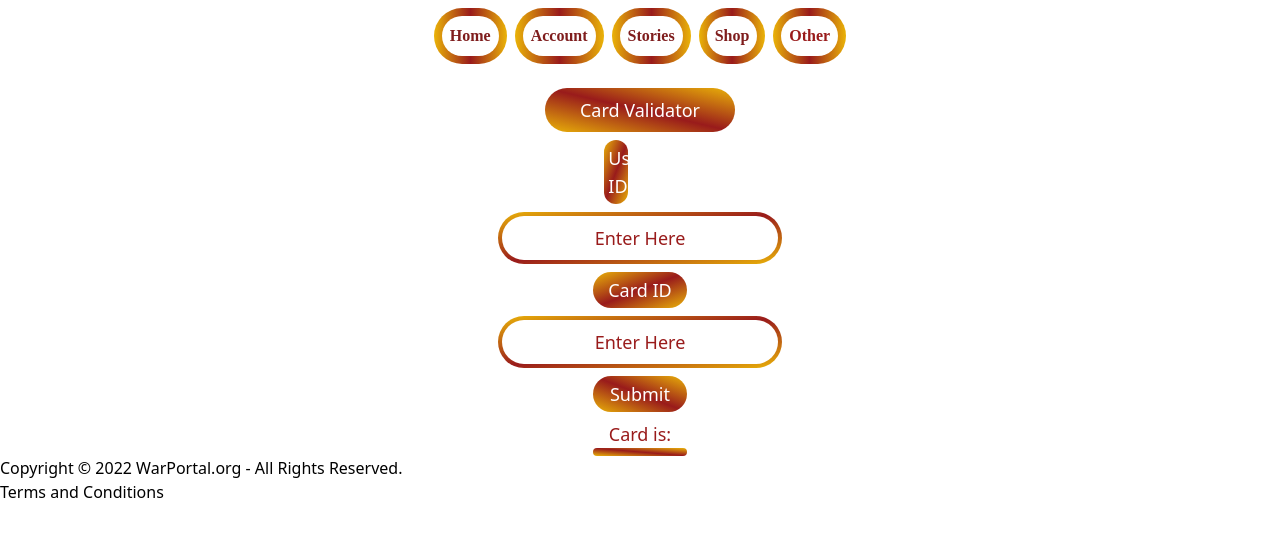
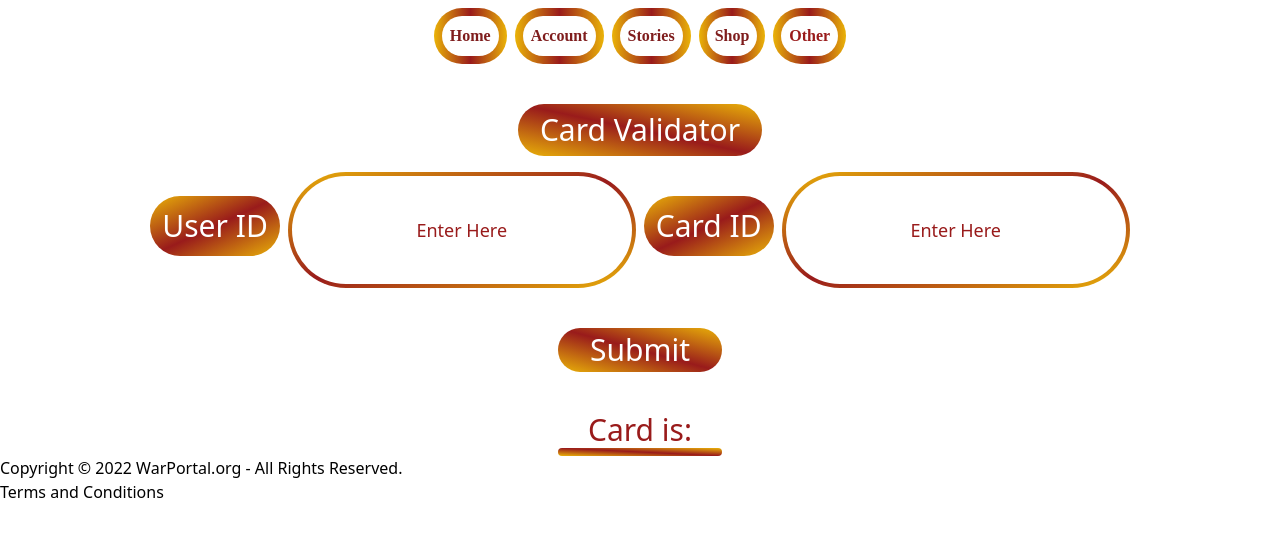
Before and after one commit to GithubWarPortal/GithubWarPortal, a React (Vite) app in the folder WarPortal/client/: page /Validator in a window 1280 px wide. Shown: the top 536 px of the page. Built offline with nearby package versions, Linux system fonts and the light colour scheme; a web font is replaced by a local one.

Commit message:
added medias query for large/desktop screen sizes

```diff
--- a/WarPortal/client/src/components/CardValidator.jsx
+++ b/WarPortal/client/src/components/CardValidator.jsx
@@ -36,26 +36,26 @@ export default function CardValidator() {
   };
   return (
     <>
-      <div class="    mt-6 flex items-center justify-center text-center text-lg text-red-800">
+      <div class="lg:mt-10 lg:flex-wrap lg:justify-center lg:align-middle  mt-6 flex items-center justify-center text-center text-lg text-red-800">
         <form onSubmit={handleSubmit} class="">
         <header class=" flex justify-center">
             {" "}
-            <h1 class="  text flex w-2/3 justify-center rounded-full  bg-white bg-gradient-to-tr from-yellow-500  via-red-800 to-yellow-500 p-2 text-center align-middle text-white ">
+            <h1 class="lg:text-3xl lg:w-1/4 flex w-2/3 justify-center rounded-full  bg-white bg-gradient-to-tr from-yellow-500  via-red-800 to-yellow-500 p-2 text-center align-middle text-white ">
               Card Validator
             </h1>
           </header>
-
-          <section class=" flex justify-center">
+ <div class="lg:flex lg:flex-row">
+          <section class="lg:mr-2 lg:mt-8 lg:text-3xl lg:align-middle lg:justify-center flex justify-center">
             <label for="User Id">
-
               {" "}
-            <h2 class=" mt-2 w-1/3 rounded-full bg-gradient-to-tl from-yellow-500  via-red-800   to-yellow-500 p-1  text-white  hover:to-yellow-500">
+              <h2 class="lg:flex lg:p-3 flex-col mt-2  rounded-full bg-gradient-to-tl from-yellow-500  via-red-800   to-yellow-500 pl-2 pt-1 pb-1  pr-2 text-white  hover:to-yellow-500">
                 User ID
-            </h2></label>
+              </h2>
+            </label>
           </section>
-          <section class="  mt-2  rounded-full  bg-gradient-to-tl   from-yellow-500 via-red-800 to-yellow-500 p-1 hover:to-yellow-500 ">
+          <section class="lg:mt-4   mt-2  rounded-full  bg-gradient-to-tl   from-yellow-500 via-red-800 to-yellow-500 p-1 hover:to-yellow-500 ">
             <input
-              class="rounded-full bg-white p-2 text-center placeholder-red-800"
+              class="   rounded-full bg-white p-2 lg:p-10 text-center placeholder-red-800"
               type="text"
               name="userId"
               placeholder="Enter Here"
@@ -65,16 +65,17 @@ export default function CardValidator() {
             ></input>
           </section>
 
-          <section class="  flex justify-center">
+          <section class="lg:mr-2 lg:ml-2 lg:mt-8 lg:text-3xl lg:align-middle lg:justify-center flex justify-center">
+            <label for="User Id">
               {" "}
-            <h2 class=" mt-2 w-1/3 rounded-full bg-gradient-to-tl from-yellow-500  via-red-800   to-yellow-500 p-1  text-white  hover:to-yellow-500">
+              <h2 class="lg:flex lg:p-3 flex-col mt-2  rounded-full bg-gradient-to-tl from-yellow-500  via-red-800   to-yellow-500 pl-2 pt-1 pb-1  pr-2 text-white  hover:to-yellow-500">
                 Card ID
               </h2>
+            </label>
           </section>
-          <section class="   mt-2  rounded-full  bg-gradient-to-tl   from-yellow-500 via-red-800 to-yellow-500 p-1 hover:to-yellow-500 ">
-            <label for="Character Id">
+          <section class="lg:mt-4    mt-2  rounded-full  bg-gradient-to-tl   from-yellow-500 via-red-800 to-yellow-500 p-1 hover:to-yellow-500 ">
             <input
-              class=" rounded-full bg-white p-2 text-center placeholder-red-800"
+              class="   rounded-full bg-white p-2 lg:p-10 text-center placeholder-red-800"
               type="text"
               name="characterId"
               placeholder="Enter Here"
@@ -82,26 +83,26 @@ export default function CardValidator() {
               onChange={handleChange}
               required
             ></input>
-            </label>
           </section>
+</div>          <div class="lg:flex-wrap lg:flex-row ">
           <section class="  ">
             <label for="Submit Button">
               <input
                 type="submit"
-                class=" m-2 mt-2 w-1/3 rounded-full bg-gradient-to-tr  from-yellow-500   via-red-800  to-yellow-500 p-1 text-white hover:from-red-800 hover:via-yellow-500 hover:to-red-800"
+                class=" m-2 mt-2 lg:m-10 lg:text-3xl lg:w-1/6 w-1/3 rounded-full bg-gradient-to-tr  from-yellow-500   via-red-800  to-yellow-500 p-1 text-white hover:from-red-800 hover:via-yellow-500 hover:to-red-800"
               ></input>
             </label>
             <label for="Result">
-              <h3 class=" text-red-800">Card is:</h3>
+              <h3 class="lg:text-3xl text-red-800">Card is:</h3>
             </label>
             <div class="flex justify-center">
               {" "}
-              <p class="flex w-1/3 justify-center  rounded-full  bg-gradient-to-tr  from-yellow-500   via-red-800 to-yellow-500 p-1 text-center align-middle text-white ">
+              <p class="lg:text-3xl flex lg:w-1/6 w-1/3 justify-center  rounded-full  bg-gradient-to-tr  from-yellow-500   via-red-800 to-yellow-500 p-1 text-center align-middle text-white ">
                 {" "}
                 {responseData}
               </p>
             </div>
-          </section>
+          </section></div>
         </form>
       </div>
     </>
```
Lines whose indentation alone changed are shown as unchanged.
